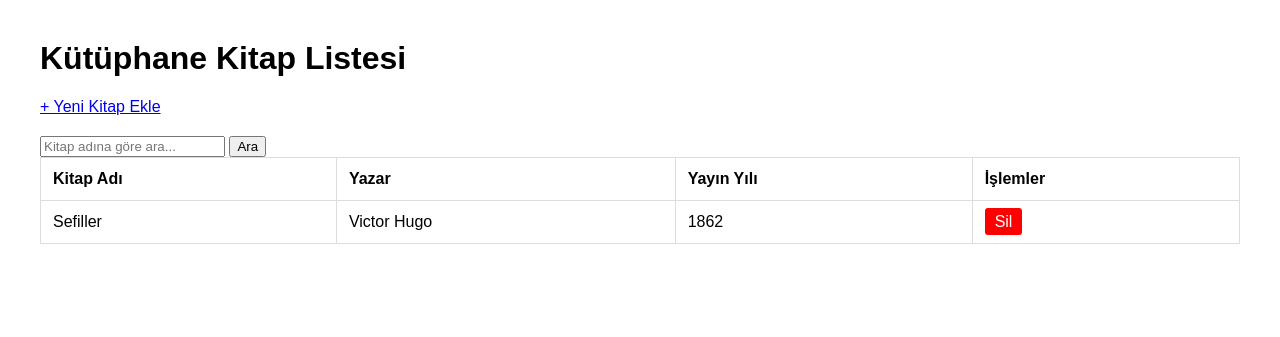
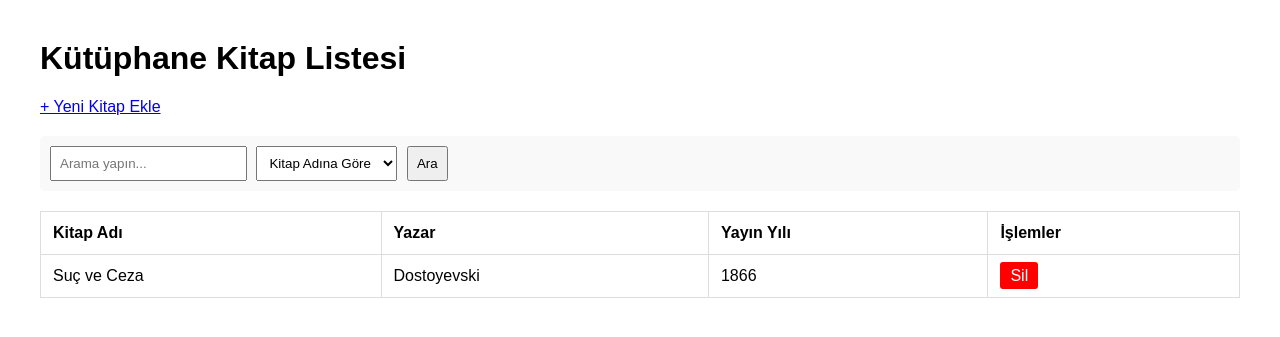
Before and after one commit to Nisa-Nur-Averbek/kutuphane-sistemi, a Flask app: page / in a window 1280 px wide. Shown: the top 337 px of the page. Run offline with Flask 3, Linux system fonts and the light colour scheme.

Commit message:
Yazara gore arama ozelligi eklendi

```diff
--- a/app.py
+++ b/app.py
@@ -6,17 +6,25 @@
 
 # Test için örnek veriler
 library.add_book("Sefiller", "Victor Hugo", 1862)
+library.add_book("Suç ve Ceza", "Dostoyevski", 1866)
 
 @app.route('/')
 def index():
-    query = request.args.get('query')
-    author_query = request.args.get('author')
+    # HTML formundan gelen verileri alıyoruz
+    search_term = request.args.get('search_term')
+    search_type = request.args.get('search_type')
 
     books = library.books
-    if query:
-        books = [b for b in books if query.lower() in b.name.lower()]
-    elif author_query:
-        books = [b for b in books if author_query.lower() in b.author.lower()]
+
+    # Arama yapılmışsa filtreleme mantığı
+    if search_term:
+        search_term = search_term.lower()
+        if search_type == 'author':
+            # Yazara göre arama
+            books = [b for b in books if search_term in b.author.lower()]
+        else:
+            # Varsayılan: Kitap adına göre arama
+            books = [b for b in books if search_term in b.name.lower()]
 
     return render_template('index.html', books=books)
 
--- a/web/templates/index.html
+++ b/web/templates/index.html
@@ -4,20 +4,35 @@
     <title>Kütüphane Sistemi</title>
     <style>
         body { font-family: Arial; margin: 40px; }
-        table { width: 100%; border-collapse: collapse; }
+        table { width: 100%; border-collapse: collapse; margin-top: 20px; }
         th, td { border: 1px solid #ddd; padding: 12px; text-align: left; }
         .btn { padding: 5px 10px; background: red; color: white; text-decoration: none; border-radius: 3px; }
+
+        /* Arama formu için ufak stil eklemeleri */
+        .search-form { margin-bottom: 20px; padding: 10px; background-color: #f9f9f9; border-radius: 5px; }
+        .search-form input, .search-form select, .search-form button { padding: 8px; margin-right: 5px; }
     </style>
 </head>
 <body>
     <h1>Kütüphane Kitap Listesi</h1>
     <a href="/add" style="margin-bottom: 20px; display: inline-block;">+ Yeni Kitap Ekle</a>
 
-    <form action="/" method="get">
-        <input type="text" name="query" placeholder="Kitap adına göre ara...">
-        <button type="submit">Ara</button>
-    </form>
+    <div class="search-form">
+        <form action="/" method="get">
+            <input type="text" name="search_term" placeholder="Arama yapın..." required>
 
+            <select name="search_type">
+                <option value="name">Kitap Adına Göre</option>
+                <option value="author">Yazara Göre</option>
+            </select>
+
+            <button type="submit">Ara</button>
+
+            {% if request.args.get('search_term') %}
+                <a href="/" style="margin-left: 10px; text-decoration: none; color: #666;">× Filtreyi Temizle</a>
+            {% endif %}
+        </form>
+    </div>
     <table>
         <tr>
             <th>Kitap Adı</th>
@@ -32,6 +47,10 @@
             <td>{{ book.year }}</td>
             <td><a href="/delete/{{ book.name }}" class="btn">Sil</a></td>
         </tr>
+        {% else %}
+        <tr>
+            <td colspan="4" style="text-align: center;">Kayıt bulunamadı.</td>
+        </tr>
         {% endfor %}
     </table>
 </body>
```
